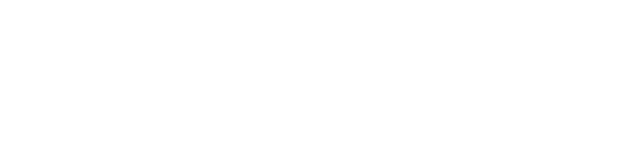
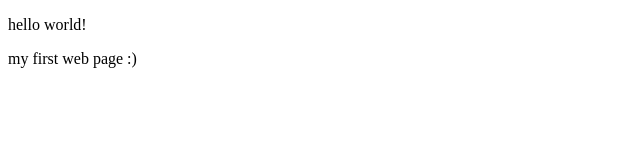
Before and after one commit to jkk990/my-project-friday-4-20, a plain HTML site: page my-first-website/my-first-webpage.html in a window 1280 px wide. Shown: the whole page, without its empty margins (0-640 px from the left). Drawn offline with Linux system fonts and the light colour scheme.

Commit message:
add paragragh block

```diff
--- a/my-first-website/my-first-webpage.html
+++ b/my-first-website/my-first-webpage.html
@@ -3,6 +3,8 @@
 <head>
   <title>my first web page!</title>
 </head>
-<body>
-</body>
+  <body>
+    <p>hello world!</p>
+    <p>my first web page :)</p>
+  </body>
 </html>
```
